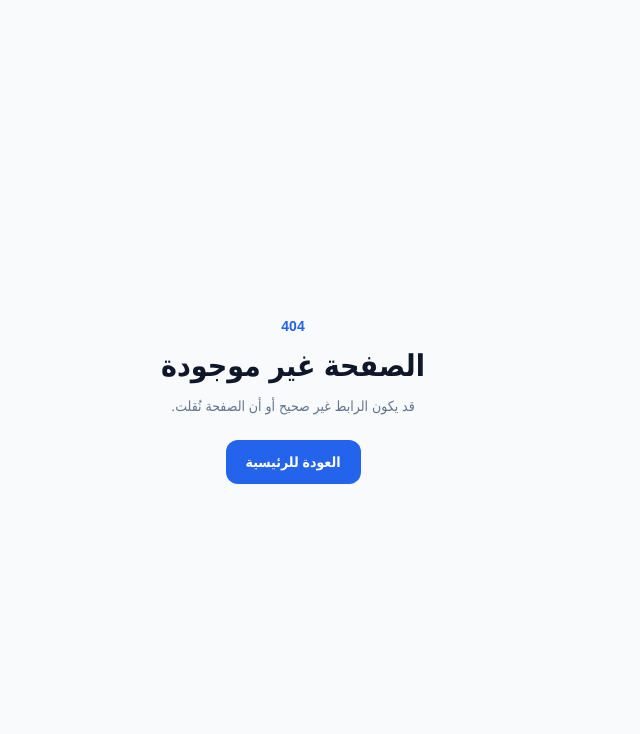
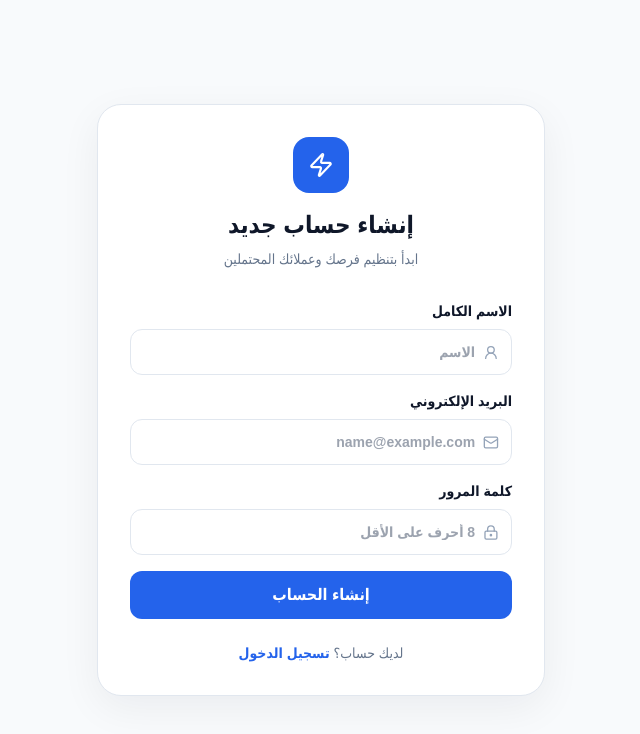
Before and after one commit to WWW-Alhnani-COM/mimi-search-ai, a Next.js app: page /signup in a window 1280 px wide. Before the commit this address had no page. Shown: the top 734 px of the page, without its empty margins (471-1111 px from the left). Built offline with nearby package versions, Linux system fonts and the light colour scheme.

Commit message:
feat: add account registration screen

```diff
--- /dev/null
+++ b/src/app/signup/page.tsx
@@ -0,0 +1,45 @@
+"use client";
+
+import { FormEvent, useState } from "react";
+import Link from "next/link";
+import { useRouter } from "next/navigation";
+import { createClient } from "@/lib/supabase/client";
+import { LoaderCircle, Mail, UserRound, LockKeyhole, Zap } from "lucide-react";
+
+export default function SignupPage() {
+  const router = useRouter();
+  const [name,setName]=useState("");
+  const [email,setEmail]=useState("");
+  const [password,setPassword]=useState("");
+  const [error,setError]=useState("");
+  const [message,setMessage]=useState("");
+  const [loading,setLoading]=useState(false);
+
+  async function handleSubmit(event:FormEvent<HTMLFormElement>) {
+    event.preventDefault(); setError(""); setMessage(""); setLoading(true);
+    try {
+      const supabase=createClient();
+      const {data,error:authError}=await supabase.auth.signUp({
+        email,password,options:{data:{full_name:name},emailRedirectTo:`${window.location.origin}/auth/callback`}
+      });
+      if(authError) throw authError;
+      if(data.session){router.replace("/");router.refresh();}
+      else setMessage("تم إنشاء الحساب. تحقق من بريدك الإلكتروني لتأكيد التسجيل.");
+    } catch(err) {
+      setError(err instanceof Error?err.message:"تعذر إنشاء الحساب.");
+    } finally {setLoading(false);}
+  }
+
+  return <main className="grid min-h-screen place-items-center p-5"><section className="w-full max-w-md rounded-3xl border border-border bg-card p-8 shadow-soft">
+    <div className="mb-8 text-center"><div className="mx-auto mb-4 grid h-14 w-14 place-items-center rounded-2xl bg-primary text-white"><Zap size={26}/></div><h1 className="text-2xl font-black">إنشاء حساب جديد</h1><p className="mt-2 text-sm text-slate-500">ابدأ بتنظيم فرصك وعملائك المحتملين</p></div>
+    <form onSubmit={handleSubmit} className="space-y-4">
+      <label className="block text-sm font-semibold">الاسم الكامل<span className="mt-2 flex items-center gap-2 rounded-xl border border-border px-3"><UserRound size={17} className="text-slate-400"/><input required value={name} onChange={e=>setName(e.target.value)} className="w-full bg-transparent py-3 outline-none" placeholder="الاسم"/></span></label>
+      <label className="block text-sm font-semibold">البريد الإلكتروني<span className="mt-2 flex items-center gap-2 rounded-xl border border-border px-3"><Mail size={17} className="text-slate-400"/><input required type="email" value={email} onChange={e=>setEmail(e.target.value)} className="w-full bg-transparent py-3 outline-none" placeholder="name@example.com"/></span></label>
+      <label className="block text-sm font-semibold">كلمة المرور<span className="mt-2 flex items-center gap-2 rounded-xl border border-border px-3"><LockKeyhole size={17} className="text-slate-400"/><input required minLength={8} type="password" value={password} onChange={e=>setPassword(e.target.value)} className="w-full bg-transparent py-3 outline-none" placeholder="8 أحرف على الأقل"/></span></label>
+      {error&&<p role="alert" className="rounded-xl bg-red-500/10 p-3 text-sm text-red-600">{error}</p>}
+      {message&&<p role="status" className="rounded-xl bg-emerald-500/10 p-3 text-sm text-emerald-700">{message}</p>}
+      <button disabled={loading} className="flex w-full items-center justify-center gap-2 rounded-xl bg-primary py-3 font-bold text-white disabled:opacity-60">{loading&&<LoaderCircle className="animate-spin" size={17}/>}إنشاء الحساب</button>
+    </form>
+    <p className="mt-6 text-center text-sm text-slate-500">لديك حساب؟ <Link href="/login" className="font-bold text-primary">تسجيل الدخول</Link></p>
+  </section></main>;
+}
```
